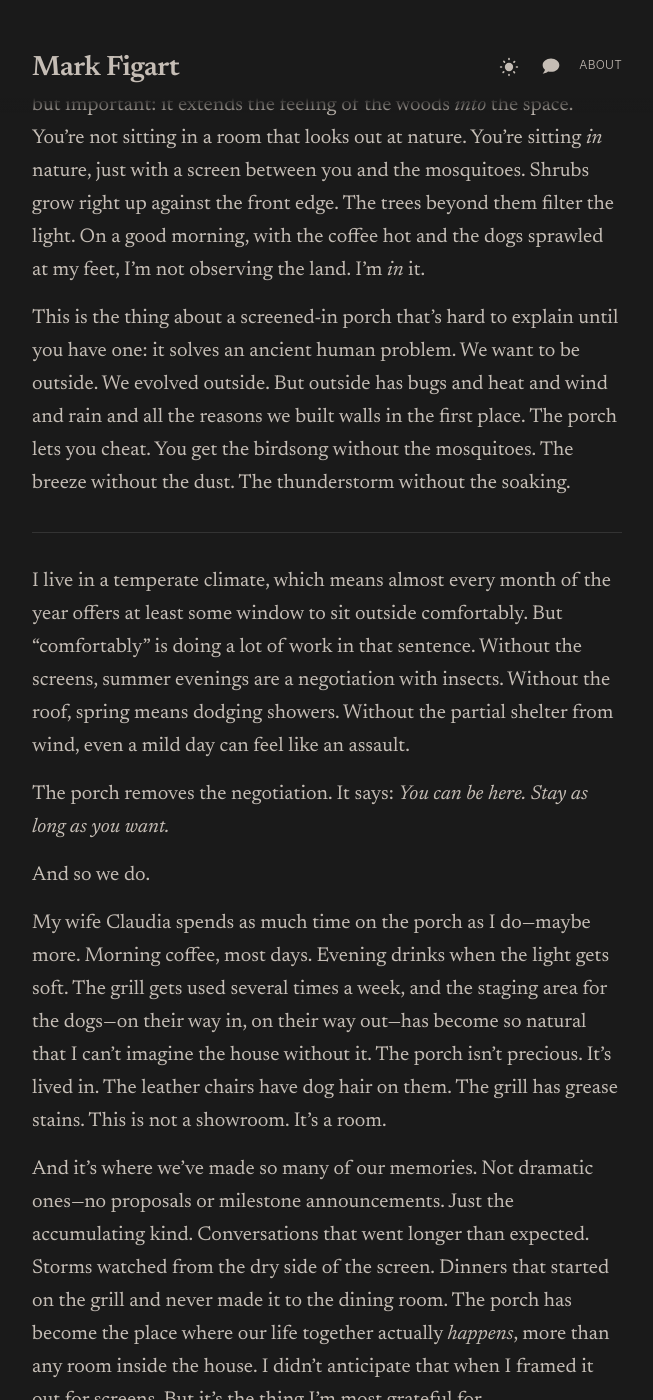
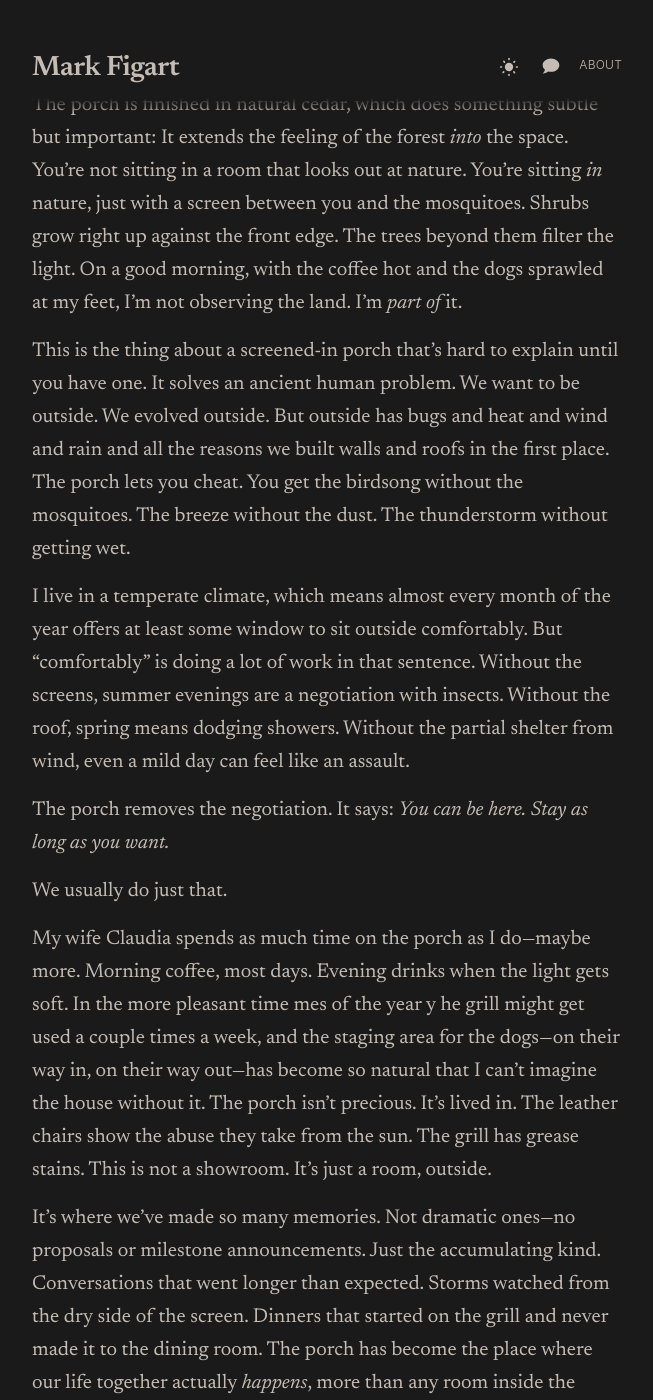
Before and after one commit to figart/60, a Jekyll site: the page built from _posts/2024-02-13-a-case-for-the-humble-screened-in-porch.md, in a window 1280 px wide and 1400 px high, scrolled down 2009 px. Shown: the whole window, without its empty margins (313-966 px from the left). Built offline with Jekyll 4.4.1, drawn with Linux system fonts in a browser that asks for light colours; some of the changed text lies outside the part shown.

Commit message:
porch updates

```diff
--- a/_posts/2024-02-13-a-case-for-the-humble-screened-in-porch.md
+++ b/_posts/2024-02-13-a-case-for-the-humble-screened-in-porch.md
@@ -4,35 +4,33 @@ title: "A Case for the Humble Screened-In Porch"
 date: 2024-02-13
 ---
 
-When I bought my house, the porch was rotting. The floor sagged, and the "cover", (I can't really call it a roof) was giving up. It was one of those features that showed up in the listing photos from an angle that tried to hide the decay. I didn't think much about it at the time, as I had bigger problems to solve at the time.
+When I bought my house, the porch was rotting. The floor sagged, and the "cover" (I couldn't call it a roof) was giving up. It was one of those features that showed up in the listing photos from an angle that tried to hide the decay. I didn't think much about it, as I had bigger problems to solve at the time.
 
-But somewhere in those early months of renovation, I started to notice something. I'd step outside with my coffee, stand there for a minute, and then retreat. Too hot. Too buggy. Too much wind kicking up dust from the gravel drive. The land was beautiful—two and a half wooded acres in the Texas Hill Country—but I couldn't actually _be_ in it. Not comfortably. Not for any length of time.
+But somewhere in those early months of renovation, I started to notice something. I'd step outside with my coffee, stand there for a minute, and then retreat. Too hot. Too buggy. Too much wind kicking up dust from the gravel drive. The land was beautiful—two and a half wooded acres on the southern edge of Texas Hill Country—but I couldn't actually _be_ in it. Not comfortably, or at least not for any length of time.
 
 ![Demolition of the old porch floor in progress](/assets/images/screened-in-porch/old-porch-demolition.webp)
 
 So I had the porch rebuilt. New floor. Sheet metal across the top. Framed it out for screens, though I wasn't sure yet how serious I was about that part.
 
-The screened-in porch I ended up with is not large. Eight feet deep, twenty-four feet wide. Enough room for two oversized leather chairs, a grill, and a couple of auxiliary burners that function as an outdoor kitchen. That's it. No dining table. No elaborate outdoor living setup. Just a narrow threshold between the house and the trees, but "Wow!", it changed everything.
+The porch I ended up with is not large. Eight feet deep, twenty-four feet wide. Enough room for two oversized leather chairs, a grill, and a couple of auxiliary burners that function as an outdoor kitchen. That's it. No dining table. No elaborate outdoor living setup. Just a narrow threshold between the house and the trees, but "Wow!", it changed everything.
 
 ![The new porch taking shape](/assets/images/screened-in-porch/new-porch-taking-shape.webp)
 
-The porch is finished in natural cedar, which does something subtle but important: it extends the feeling of the woods _into_ the space. You're not sitting in a room that looks out at nature. You're sitting _in_ nature, just with a screen between you and the mosquitoes. Shrubs grow right up against the front edge. The trees beyond them filter the light. On a good morning, with the coffee hot and the dogs sprawled at my feet, I'm not observing the land. I'm _in_ it.
+The porch is finished in natural cedar, which does something subtle but important: It extends the feeling of the forest _into_ the space. You're not sitting in a room that looks out at nature. You're sitting _in_ nature, just with a screen between you and the mosquitoes. Shrubs grow right up against the front edge. The trees beyond them filter the light. On a good morning, with the coffee hot and the dogs sprawled at my feet, I'm not observing the land. I'm _part of_ it.
 
-This is the thing about a screened-in porch that's hard to explain until you have one: it solves an ancient human problem. We want to be outside. We evolved outside. But outside has bugs and heat and wind and rain and all the reasons we built walls in the first place. The porch lets you cheat. You get the birdsong without the mosquitoes. The breeze without the dust. The thunderstorm without the soaking.
-
----
+This is the thing about a screened-in porch that's hard to explain until you have one. It solves an ancient human problem. We want to be outside. We evolved outside. But outside has bugs and heat and wind and rain and all the reasons we built walls and roofs in the first place. The porch lets you cheat. You get the birdsong without the mosquitoes. The breeze without the dust. The thunderstorm without getting wet.
 
 I live in a temperate climate, which means almost every month of the year offers at least some window to sit outside comfortably. But "comfortably" is doing a lot of work in that sentence. Without the screens, summer evenings are a negotiation with insects. Without the roof, spring means dodging showers. Without the partial shelter from wind, even a mild day can feel like an assault.
 
 The porch removes the negotiation. It says: _You can be here. Stay as long as you want._
 
-And so we do.
+We usually do just that.
 
-My wife Claudia spends as much time on the porch as I do—maybe more. Morning coffee, most days. Evening drinks when the light gets soft. The grill gets used several times a week, and the staging area for the dogs—on their way in, on their way out—has become so natural that I can't imagine the house without it. The porch isn't precious. It's lived in. The leather chairs have dog hair on them. The grill has grease stains. This is not a showroom. It's a room.
+My wife Claudia spends as much time on the porch as I do—maybe more. Morning coffee, most days. Evening drinks when the light gets soft. In the more pleasant time mes of the year y he grill might get used a couple times a week, and the staging area for the dogs—on their way in, on their way out—has become so natural that I can't imagine the house without it. The porch isn't precious. It's lived in. The leather chairs show the abuse they take from the sun. The grill has grease stains. This is not a showroom. It's just a room, outside.
 
-And it's where we've made so many of our memories. Not dramatic ones—no proposals or milestone announcements. Just the accumulating kind. Conversations that went longer than expected. Storms watched from the dry side of the screen. Dinners that started on the grill and never made it to the dining room. The porch has become the place where our life together actually _happens_, more than any room inside the house. I didn't anticipate that when I framed it out for screens. But it's the thing I'm most grateful for.
+It's where we've made so many memories. Not dramatic ones—no proposals or milestone announcements. Just the accumulating kind. Conversations that went longer than expected. Storms watched from the dry side of the screen. Dinners that started on the grill and never made it to the dining room. The porch has become the place where our life together actually _happens_, more than any room inside the house. I didn't anticipate that when I framed it out for screens. But it's the thing I'm most grateful for.
 
----
+## Engawa
 
 The Japanese have a concept called _engawa_—the transitional space between inside and outside. It's not quite a porch in the American sense, but it serves a similar function: a threshold where you're neither sealed in nor fully exposed. These spaces matter because they change how you inhabit a home. You're not choosing between climate control and the elements. You're holding both.
 
@@ -40,26 +38,21 @@ I think we've lost this in modern American architecture. Houses are either _insi
 
 A screened-in porch is a recovery of that in-between. It's architecturally almost nothing—a roof, some screens, a floor—but experientially it's everything. It's where I do my best thinking. It's where the dogs prefer to nap. It's where Claudia and I have had some of our best conversations, because something about being half-outside loosens people up.
 
-And here's something I didn't anticipate: the porch changed the _inside_ of the house, too. Our main living area looks out over the porch and onto the yard beyond. Our two recliners sit facing outward, toward those big screened openings. On the days when it's too cold or too wet to sit outside, we still sit where we can watch the trees and the birds and whatever weather is moving through—framed by the porch, softened by it. We keep a string of lights across the porch for gentle illumination at night, so even after dark we're looking _out_, not at a reflection of ourselves in a window. The porch didn't just add a room. It reoriented the whole house toward the land.
-
----
+Here's something I didn't anticipate: the porch changed the _inside_ of the house, too. Our main living area looks out over the porch and onto the yard beyond. Our two recliners sit facing outward, looking out through an over-sized sliding glass door, toward those big screened openings. On the days when it's too cold or too wet to sit outside, we still sit where we can watch the trees and the birds and whatever weather is moving through—framed by the porch, softened by it. We keep a string of lights across the porch for gentle illumination at night, so even after dark we're looking _out_, not at a reflection of ourselves in a window. The porch didn't just add a room. It reoriented the whole house toward the land.
 
 Here's the practical case, if you need one: A screened-in porch costs a fraction of a kitchen remodel or a bathroom addition. Mine was built onto an existing structure that was already falling apart—so the incremental cost of doing it _right_ wasn't much more than the cost of doing it at all. For that modest investment, I added a room we use almost every day, in a way we use almost no other room.
 
-And here's the thing I wish more people understood: _you might already have a porch that could become this._
+And here's the thing I wish more people understood: _You might already have a porch that could become this._
 
-I see them all the time—open porches, covered patios, back decks with roofs—sitting empty because they're not comfortable. Too hot. Too buggy. Too exposed. The furniture fades in the sun and nobody sits in it. These spaces could be transformed. Most existing porches can be retrofitted with screens in some fashion, and the cost is often surprisingly modest. What you get back is not just a porch, but an _inhabitable_ porch. A place you'll actually use instead of walking past on your way to the air conditioning.
+I see them all the time—open porches, covered patios, back decks with roofs—sitting empty because they're not comfortable. Too hot. Too buggy. Too exposed. The furniture fades in the sun and nobody sits in it. These spaces could be transformed. Most existing porches can be retrofitted with screens in some fashion, and the cost is often surprisingly modest. What you get back is not just a porch, but an _inhabitable_ space. A place you'll actually use instead of walking through on your way into the air conditioning.
 
-The ROI is absurd. Not in resale value—though it probably helps—but in _lived_ value. In mornings that start slower. In evenings that extend longer. In the simple, repeatable pleasure of sitting in a leather chair, surrounded by cedar and trees and dogs, feeling like you're outside even when the heat index says you shouldn't be.
-
----
+The ROI is absurd. Not in resale value—though it probably helps—but in _lived_ value, on those mornings that start a little slower, During the evenings that extend a little later. In the simple, repeatable pleasure of sitting in a leather chair, surrounded by cedar and trees and dogs, feeling like you're outside under the fan even when the heat index says you shouldn't be.
 
 I never want to live without a screened-in porch again.
 
-That's not a statement I make lightly. I've moved a lot. I've compromised on plenty of features. But this one has become non-negotiable—not because it's luxurious, but because it's _essential_. It's the difference between owning land and actually _living_ on it. Between having a beautiful view and being _in_ that view. Between a house where life happens inside and a home where life spills out onto the threshold and stays there.
+I've moved a few times. I've compromised on features, because most of us have to on some level. But this one has become non-negotiable—not because it's luxurious, but because it's _essential_. It's the difference between owning land and actually _living_ on it, between having a beautiful view and being _a parcipant_ in the scene. Between a house where life happens inside and a home where life spills out onto the threshold and hangs out there.
 
 If you've got the space—or an unused porch waiting to be rescued—consider the screens. It doesn't have to be big. Eight by twenty-four works fine. What it has to be is _there_—a threshold, a shelter, a place where you can sit with your coffee and your spouse and your dogs and the trees and the bugs-that-can't-reach-you, and feel, for a few minutes at least, like you're exactly where you're supposed to be.
 
----
 
 _[Photo: The porch, evening light, two chairs, the view through the screens]_
```
